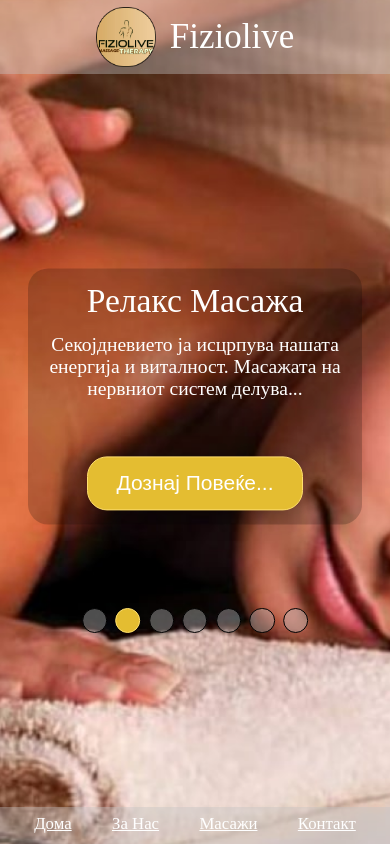
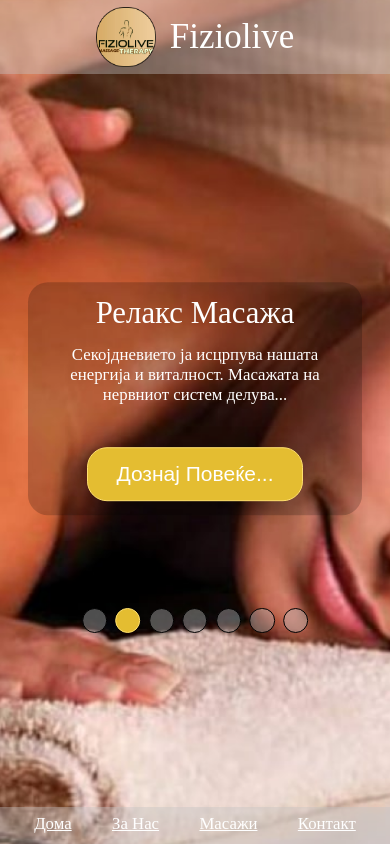
Before and after one commit to SimonAnastasov/Fiziolive, a Next.js app: page / in a window 390 px wide. Shown: the top 844 px of the page. Built offline with nearby package versions, Linux system fonts and the light colour scheme.

Commit message:
Finished version 1.0

```diff
--- a/styles/globals.css
+++ b/styles/globals.css
@@ -1069,13 +1069,14 @@ button:active {
     padding: 1rem;
   }
   .landing .main .container p:nth-of-type(1) {
-    font-size: 2.6rem;
+    font-size: 2.4rem;
   }
   .landing .main .container p:nth-of-type(2) {
-    font-size: 1.6rem;
+    font-size: 1.4rem;
     text-align: center;
   }
   .landing .main .container button {
+    margin-top: 3rem;
     -ms-flex-item-align: center;
         -ms-grid-row-align: center;
         align-self: center;
@@ -1099,10 +1100,10 @@ button:active {
     font-size: 14px;
   }
   .landing .main .container p:nth-of-type(1) {
-    font-size: 2.4rem;
+    font-size: 2.2rem;
   }
   .landing .main .container p:nth-of-type(2) {
-    font-size: 1.4rem;
+    font-size: 1.2rem;
   }
 }
 
--- a/styles/globals.scss
+++ b/styles/globals.scss
@@ -1075,16 +1075,17 @@ button {
 
                 p {
                     &:nth-of-type(1) {
-                        font-size: 2.6rem;
+                        font-size: 2.4rem;
                     }
 
                     &:nth-of-type(2) {
-                        font-size: 1.6rem;
+                        font-size: 1.4rem;
                         text-align: center;
                     }
                 }
 
                 button {
+                    margin-top: 3rem;
                     align-self: center;
                 }
             }
@@ -1126,11 +1127,11 @@ button {
             .container {
                 p {
                     &:nth-of-type(1) {
-                        font-size: 2.4rem;
+                        font-size: 2.2rem;
                     }
 
                     &:nth-of-type(2) {
-                        font-size: 1.4rem;
+                        font-size: 1.2rem;
                     }
                 }
             }
```
Also changed, not shown: 1 other file (tests, documents, lock files or other folders).
